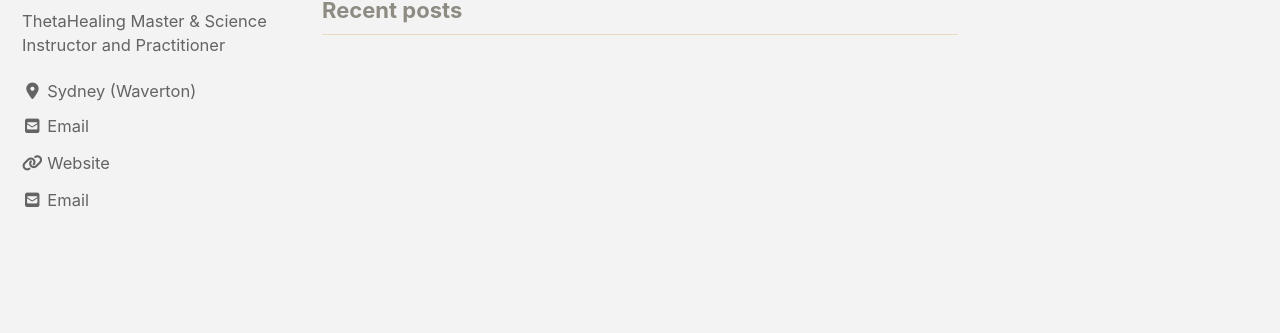
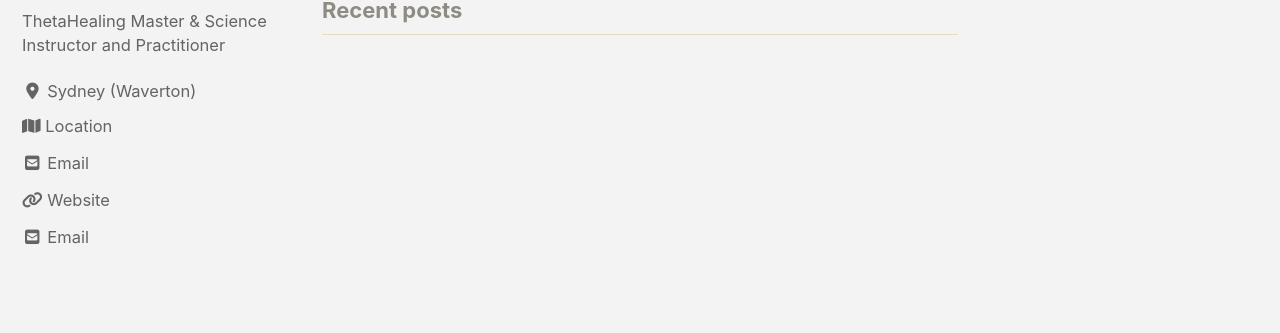
Before and after one commit to MotokoHealing/MotokoHealing.github.io, a Jekyll site: the page built from index.html, in a window 1280 px wide. Shown: the part 155-488 px from the top of the page. Built offline with Jekyll 4.4.1, drawn with Linux system fonts in a browser that asks for light colours; cached includes are drawn as plain includes; nearby versions of some CDN libraries; the list of posts is cut into pages by our own code.

Commit message:
adding content and link

```diff
--- a/_config.yml
+++ b/_config.yml
@@ -113,6 +113,9 @@ author:
   location         : "Sydney (Waverton)"
   email            : motoko.healing@gmail.com
   links:
+    - label: "Location"
+      icon: "fas fa-map"
+      url: https://goo.gl/maps/46W54WEScf5N5zns5
     - label: "Email"
       icon: "fas fa-fw fa-envelope-square"
       url: mailto:motoko.healing@gmail.com
```
